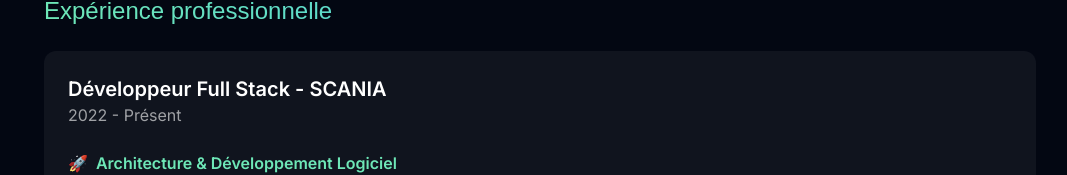
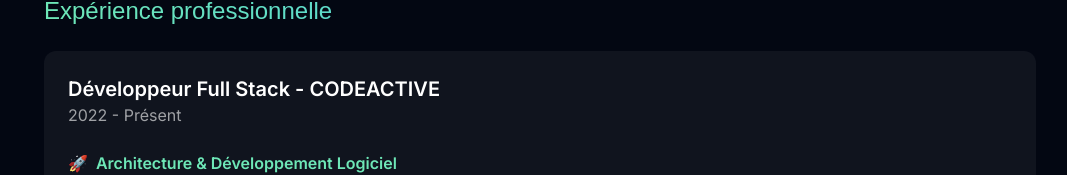
Before and after one commit to JacquesPoulin/portfolio_jp, a Next.js app: page /curriculum in a window 1280 px wide. Shown: the part 749-924 px from the top of the page, without its empty margins (100-1167 px from the left). Built offline with nearby package versions, Linux system fonts and the light colour scheme; a web font is replaced by a local one.

Commit message:
MAJ du CV

```diff
--- a/src/app/curriculum/Curriculum.tsx
+++ b/src/app/curriculum/Curriculum.tsx
@@ -183,7 +183,7 @@ export const Curriculum = () => {
 							<div className='flex flex-col md:flex-row md:justify-between md:items-center mb-4'>
 								<div>
 									<h3 className='font-semibold text-xl'>
-										Développeur Full Stack - SCANIA
+										Développeur Full Stack - CODEACTIVE
 									</h3>
 									<p className='text-white/60'>2022 - Présent</p>
 								</div>
```
